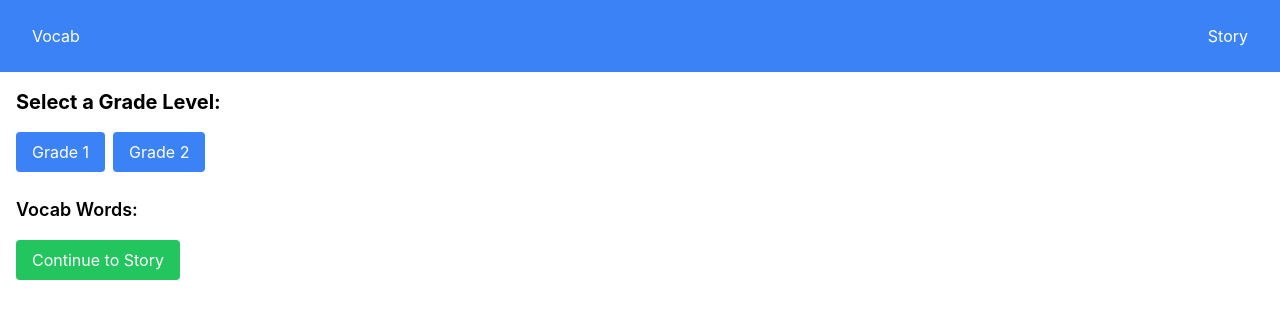
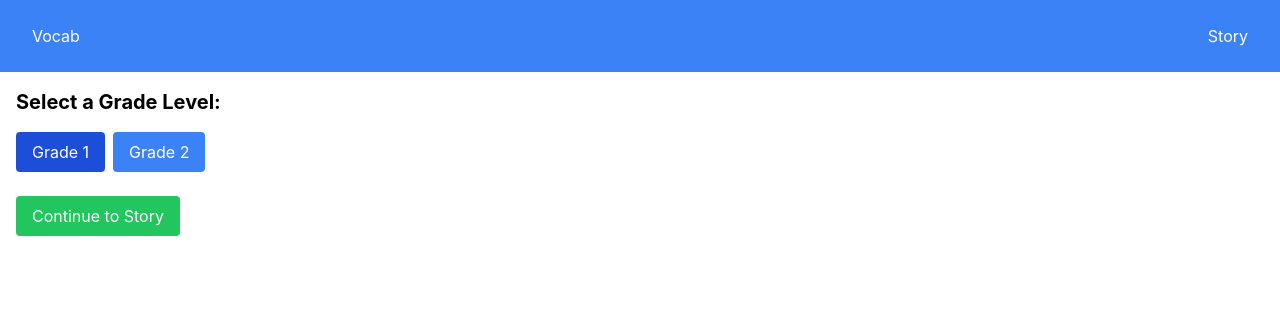
Before and after one commit to Tapiocaba/voba, a React (Create React App) app: page / in a window 1280 px wide. Shown: the top 318 px of the page. Built offline with nearby package versions, Linux system fonts and the light colour scheme.

Commit message:
Refactor App component and add state management for current page and vocab words

```diff
--- /dev/null
+++ b/src/AdventureOptions.js
@@ -0,0 +1,15 @@
+import React from 'react';
+
+const AdventureOptions = ({ options, onOptionSelect }) => {
+  return (
+    <div>
+      {options.map((option, index) => (
+        <button key={index} className="block p-2 my-2 bg-blue-500 text-white rounded" onClick={() => onOptionSelect(option)}>
+          {option.text}
+        </button>
+      ))}
+    </div>
+  );
+};
+
+export default AdventureOptions;
--- a/src/App.js
+++ b/src/App.js
@@ -1,22 +1,24 @@
-import React from "react";
-import { BrowserRouter as Router, Route, Routes } from "react-router-dom";
-import Nav from "./Nav";
-import Vocab from "./Vocab";
-import Story from "./Story";
+import React, { useState } from 'react';
+import Nav from './Nav';
+import Vocab from './Vocab';
+import Story from './Story';
 
-function App() {
+const App = () => {
+  const [currentPage, setCurrentPage] = useState('vocab'); // 'vocab' or 'story'
+  const [vocabWords, setVocabWords] = useState([]);
+
+  const handleVocabSelection = (selectedWords) => {
+    setVocabWords(selectedWords);
+    setCurrentPage('story');
+  };
+
   return (
-    <Router>
-      <div className="App">
-        <Nav />
-        <Routes>
-          <Route path="/vocab" element={<Vocab />} />
-          <Route path="/story" element={<Story />} />
-          <Route path="/" element={<Vocab />} />
-        </Routes>
-      </div>
-    </Router>
+    <div>
+      <Nav setCurrentPage={setCurrentPage} />
+      {currentPage === 'vocab' && <Vocab onVocabSelection={handleVocabSelection} />}
+      {currentPage === 'story' && <Story vocabWords={vocabWords} />}
+    </div>
   );
-}
+};
 
 export default App;
--- a/src/Nav.js
+++ b/src/Nav.js
@@ -1,13 +1,12 @@
-import React from "react";
-import { Link } from "react-router-dom";
+import React from 'react';
 
-function Nav() {
+const Nav = ({ setCurrentPage }) => {
   return (
     <nav className="flex justify-between items-center p-4 bg-blue-500 text-white">
-      <Link to="/vocab" className="px-4 py-2 hover:bg-blue-700 rounded">Vocab</Link>
-      <Link to="/story" className="px-4 py-2 hover:bg-blue-700 rounded">Story</Link>
+      <button onClick={() => setCurrentPage('vocab')} className="px-4 py-2 hover:bg-blue-700 rounded">Vocab</button>
+      <button onClick={() => setCurrentPage('story')} className="px-4 py-2 hover:bg-blue-700 rounded">Story</button>
     </nav>
   );
-}
+};
 
 export default Nav;
--- a/src/Story.js
+++ b/src/Story.js
@@ -1,21 +1,50 @@
-import React from "react";
-import { useLocation } from "react-router-dom";
+import React, { useState, useEffect } from 'react';
+import AdventureOptions from './AdventureOptions';
+import VocabChecklist from './VocabChecklist';
 
-function Story() {
-  const location = useLocation();
-  const { vocab } = location.state || { vocab: [] };
+const Story = ({ vocabWords }) => {
+  const [story, setStory] = useState('');
+  const [options, setOptions] = useState([]);
+  const [usedVocab, setUsedVocab] = useState([]);
+
+  // Mock function to fetch story continuation and options from OpenAI
+  const fetchStoryContinuation = async (selectedOption = '') => {
+    // Here, you'd send a request to your backend or serverless function that
+    // communicates with OpenAI's API, passing the current story and selected option.
+    // This example just simulates a response.
+
+    // Simulated API response with new story part and options
+    const newStoryPart = `After choosing to ${selectedOption}, our hero finds themselves in a new dilemma.`; // Replace with OpenAI response
+    const newOptions = [
+      { text: 'Option 1 using vocab word', vocab: 'Word1' },
+      { text: 'Option 2 using vocab word', vocab: 'Word2' },
+      { text: 'Option 3 using vocab word', vocab: 'Word3' },
+    ]; // Replace with dynamically generated options using vocab words
+
+    setStory(prev => prev + ' ' + newStoryPart);
+    setOptions(newOptions);
+  };
+
+  useEffect(() => {
+    fetchStoryContinuation();
+  }, []);
+
+  const handleOptionSelect = (option) => {
+    fetchStoryContinuation(option.text);
+    setUsedVocab([...usedVocab, option.vocab]);
+  };
 
   return (
-    <div className="p-4">
-      <h2 className="text-xl font-bold mb-4">Story Page</h2>
-      <p>This page will use the vocab words in a story. For now, here they are:</p>
-      <ul>
-        {vocab.map((word) => (
-          <li key={word} className="list-disc list-inside">{word}</li>
-        ))}
-      </ul>
+    <div className="flex">
+      <div className="w-1/3">
+        <VocabChecklist usedVocab={usedVocab} vocabWords={vocabWords} />
+      </div>
+      <div className="w-2/3 p-4">
+        <p>{story}</p>
+        <AdventureOptions options={options} onOptionSelect={handleOptionSelect} />
+      </div>
     </div>
   );
-}
+};
 
 export default Story;
--- a/src/Vocab.js
+++ b/src/Vocab.js
@@ -1,48 +1,36 @@
-import React, { useState } from "react";
-import { useNavigate } from "react-router-dom"; // Change this line
+import React, { useState } from 'react';
 
 const mockVocab = {
   "Grade 1": ["apple", "ball", "cat"],
   "Grade 2": ["dog", "elephant", "fish"],
-  // Add more grades and vocab as needed
+  // Extend this list as needed
 };
 
-function Vocab() {
-  const [selectedVocab, setSelectedVocab] = useState([]);
-  const navigate = useNavigate(); // Change this line
-
-  const handleGradeSelect = (grade) => {
-    setSelectedVocab(mockVocab[grade]);
-  };
+const Vocab = ({ onVocabSelection }) => {
+  const [selectedGrade, setSelectedGrade] = useState('Grade 1'); // Default or user-selected grade
 
   return (
     <div className="p-4">
       <h2 className="text-xl font-bold mb-4">Select a Grade Level:</h2>
+      <div className="flex flex-wrap mb-4">
         {Object.keys(mockVocab).map((grade) => (
           <button
             key={grade}
-          className="mr-2 mb-2 px-4 py-2 bg-blue-500 text-white rounded hover:bg-blue-700"
-          onClick={() => handleGradeSelect(grade)}
+            className={`mr-2 mb-2 px-4 py-2 ${selectedGrade === grade ? 'bg-blue-700' : 'bg-blue-500'} text-white rounded hover:bg-blue-700 focus:outline-none focus:ring-2 focus:ring-blue-700 focus:ring-opacity-50`}
+            onClick={() => setSelectedGrade(grade)}
           >
             {grade}
           </button>
         ))}
-      <div className="mt-4">
-        <h3 className="text-lg font-semibold">Vocab Words:</h3>
-        <ul>
-          {selectedVocab.map((word) => (
-            <li key={word} className="list-disc list-inside">{word}</li>
-          ))}
-        </ul>
+      </div>
       <button
-          className="mt-4 px-4 py-2 bg-green-500 text-white rounded hover:bg-green-700"
-          onClick={() => navigate("/story", { state: { vocab: selectedVocab } })}
+        className="px-4 py-2 bg-green-500 text-white rounded hover:bg-green-700 focus:outline-none focus:ring-2 focus:ring-green-700 focus:ring-opacity-50"
+        onClick={() => onVocabSelection(mockVocab[selectedGrade])}
       >
         Continue to Story
       </button>
     </div>
-    </div>
   );
-}
+};
 
 export default Vocab;
--- /dev/null
+++ b/src/VocabChecklist.js
@@ -0,0 +1,16 @@
+import React from 'react';
+
+const VocabChecklist = ({ usedVocab, vocabWords }) => {
+  return (
+    <div className="p-4">
+      <h3 className="font-bold">Vocabulary Checklist</h3>
+      <ul>
+        {vocabWords.map((word) => (
+          <li key={word} className={`${usedVocab.includes(word) ? 'text-green-500' : 'text-gray-500'}`}>{word}</li>
+        ))}
+      </ul>
+    </div>
+  );
+};
+
+export default VocabChecklist;
```
Lines whose indentation alone changed are shown as unchanged.
